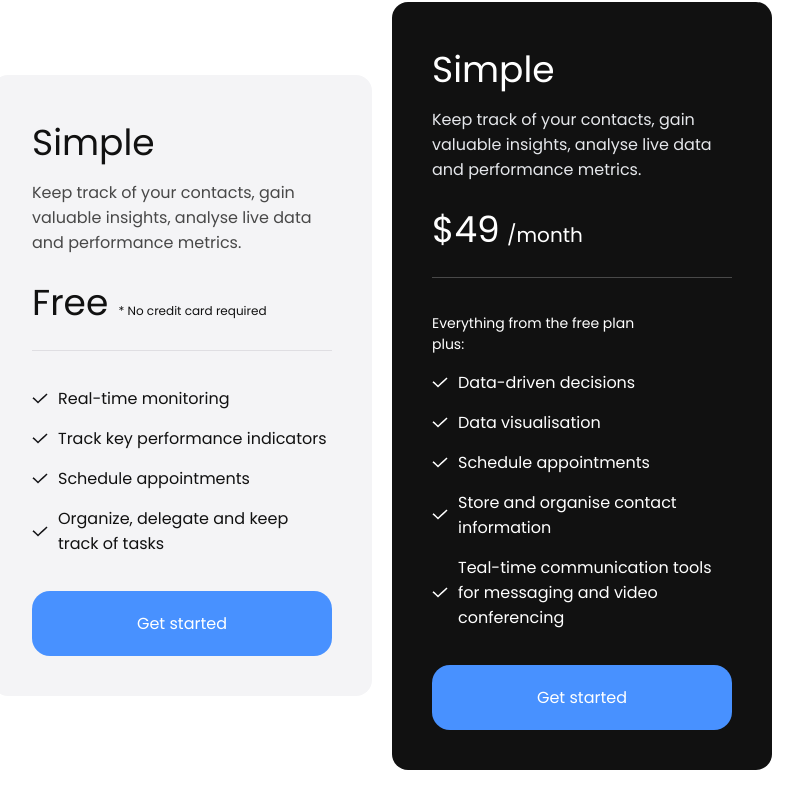
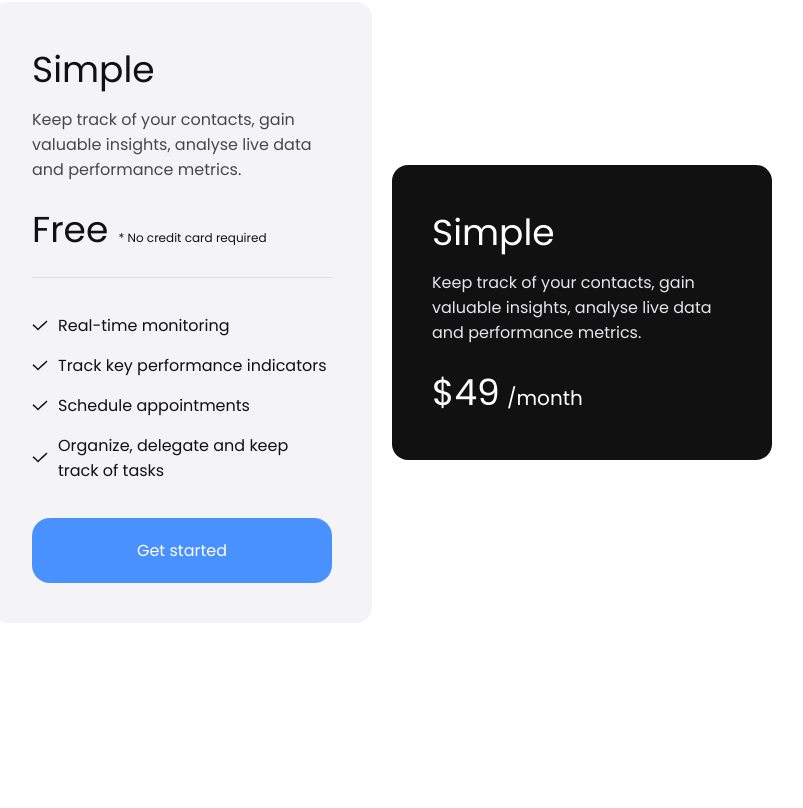
Before and after one commit to mmbdeir/Profile-Page, a plain HTML site: page index.html in a window 1280 px wide. Shown: the part 2981-3789 px from the top of the page, without its empty margins (258-1061 px from the left). After the commit the page ends 3694 px from the top, so only its background shows below. Drawn offline with Linux system fonts and the light colour scheme.

Commit message:
Premium card changes

```diff
--- a/index.html
+++ b/index.html
@@ -169,30 +169,6 @@
               <span class="h36">$49</span>
               <span class="month">/month</span>
             </div>
-            <div class="line premium-line"></div>
-            <p class="premium-extra-text">
-              Everything from the free plan plus:
-            </p>
-            <div class="price-card-li">
-              <ul>
-                <li>
-                  <img src="assets/WhiteVector.png" />Data-driven decisions
-                </li>
-                <li><img src="assets/WhiteVector.png" />Data visualisation</li>
-                <li>
-                  <img src="assets/WhiteVector.png" />Schedule appointments
-                </li>
-                <li>
-                  <img src="assets/WhiteVector.png" />Store and organise contact
-                  information
-                </li>
-                <li>
-                  <img src="assets/WhiteVector.png" />Teal-time communication
-                  tools for messaging and video conferencing
-                </li>
-              </ul>
-            </div>
-            <div class="btn btn-primary">Get started</div>
           </div>
         </div>
       </div>
```
